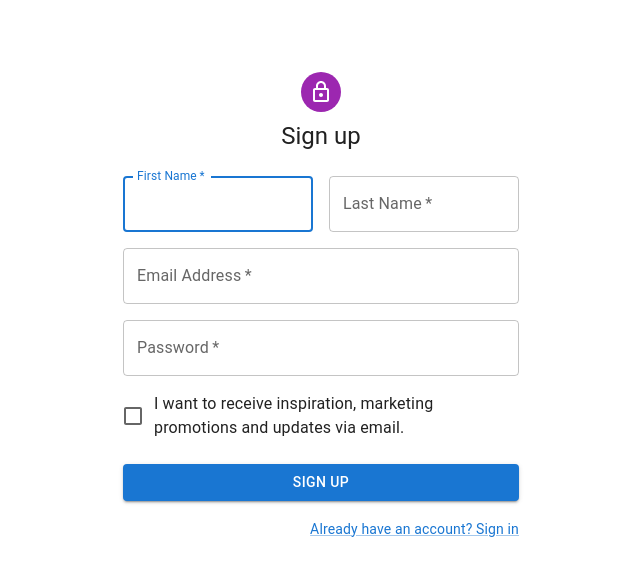
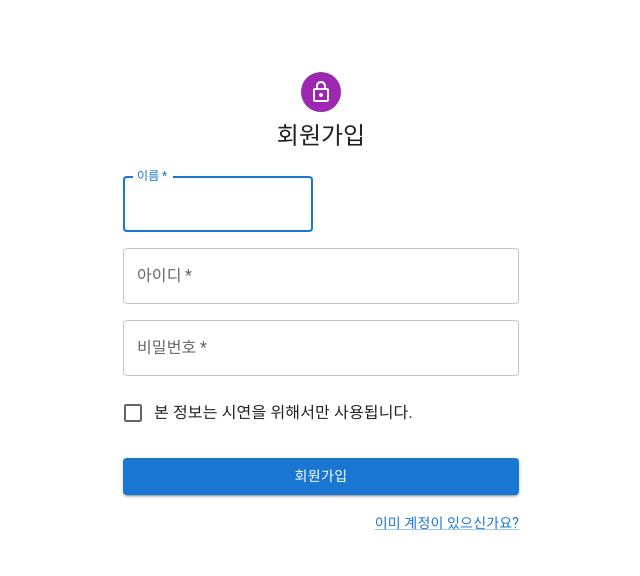
Before and after one commit to Lchaerin/happu-front, a Next.js app in the folder front/: page /signup in a window 1280 px wide. Shown: the top 576 px of the page, without its empty margins (319-959 px from the left). Built offline with nearby package versions, Linux system fonts and the light colour scheme; a web font is replaced by a local one.

Commit message:
짜잘 수정

```diff
--- a/front/components/recomendation.js
+++ b/front/components/recomendation.js
@@ -13,7 +13,7 @@ import Skeleton from '@mui/material/Skeleton';
 import Typography from '@mui/material/Typography';
 import SwipeableDrawer from '@mui/material/SwipeableDrawer';
 import { CookiesProvider,useCookies } from 'react-cookie';
-const drawerBleeding = 56;
+const drawerBleeding = 0;
 
 SimpleDialog.propTypes = {
     onClose: PropTypes.func.isRequired,
--- a/front/pages/signup.js
+++ b/front/pages/signup.js
@@ -33,14 +33,11 @@ export default function SignUp() {
         }),
       })
         .then(async (res) => {
-          const data2 = await res.json();
-          console.log(data2)
-
-          location.href = "./home";
+          location.href = "./signin";
         })
         .catch((err) => {
           console.log(err.message);
-          alert("로그인 정보가 일치하지 않습니다!");
+          alert("이미 존재하는 ID")
         });
   };
 
@@ -60,7 +57,7 @@ export default function SignUp() {
             <LockOutlinedIcon />
           </Avatar>
           <Typography component="h1" variant="h5">
-            Sign up
+            회원가입
           </Typography>
           <Box component="form" noValidate onSubmit={handleSubmit} sx={{ mt: 3 }}>
             <Grid container spacing={2}>
@@ -71,18 +68,8 @@ export default function SignUp() {
                   required
                   fullWidth
                   id="firstName"
-                  label="First Name"
+                  label="이름"
                   autoFocus
-                />
-              </Grid>
-              <Grid item xs={12} sm={6}>
-                <TextField
-                  required
-                  fullWidth
-                  id="lastName"
-                  label="Last Name"
-                  name="lastName"
-                  autoComplete="family-name"
                 />
               </Grid>
               <Grid item xs={12}>
@@ -90,7 +77,7 @@ export default function SignUp() {
                   required
                   fullWidth
                   id="email"
-                  label="Email Address"
+                  label="아이디"
                   name="email"
                   autoComplete="email"
                 />
@@ -100,7 +87,7 @@ export default function SignUp() {
                   required
                   fullWidth
                   name="password"
-                  label="Password"
+                  label="비밀번호"
                   type="password"
                   id="password"
                   autoComplete="new-password"
@@ -109,7 +96,7 @@ export default function SignUp() {
               <Grid item xs={12}>
                 <FormControlLabel
                   control={<Checkbox value="allowExtraEmails" color="primary" />}
-                  label="I want to receive inspiration, marketing promotions and updates via email."
+                  label="본 정보는 시연을 위해서만 사용됩니다."
                 />
               </Grid>
             </Grid>
@@ -118,13 +105,14 @@ export default function SignUp() {
               fullWidth
               variant="contained"
               sx={{ mt: 3, mb: 2 }}
+              href="./signin"
             >
-              Sign Up
+              회원가입
             </Button>
             <Grid container justifyContent="flex-end">
               <Grid item>
-                <Link href="#" variant="body2">
-                  Already have an account? Sign in
+                <Link href="./signin" variant="body2">
+                  이미 계정이 있으신가요?
                 </Link>
               </Grid>
             </Grid>
--- a/front/styles/chae.css
+++ b/front/styles/chae.css
@@ -158,7 +158,7 @@
   }
 
   .boarding{
-    height:90vh;
+    height:95vh;
     width:100vw;
     position: relative;
     padding: 10px;
```
Also changed, not shown: front/pages/category.js (+20 -2 lines), front/pages/home.js (+21 -2 lines), front/pages/index.js (+8 -4 lines), front/pages/signin.js (+5 -5 lines).
